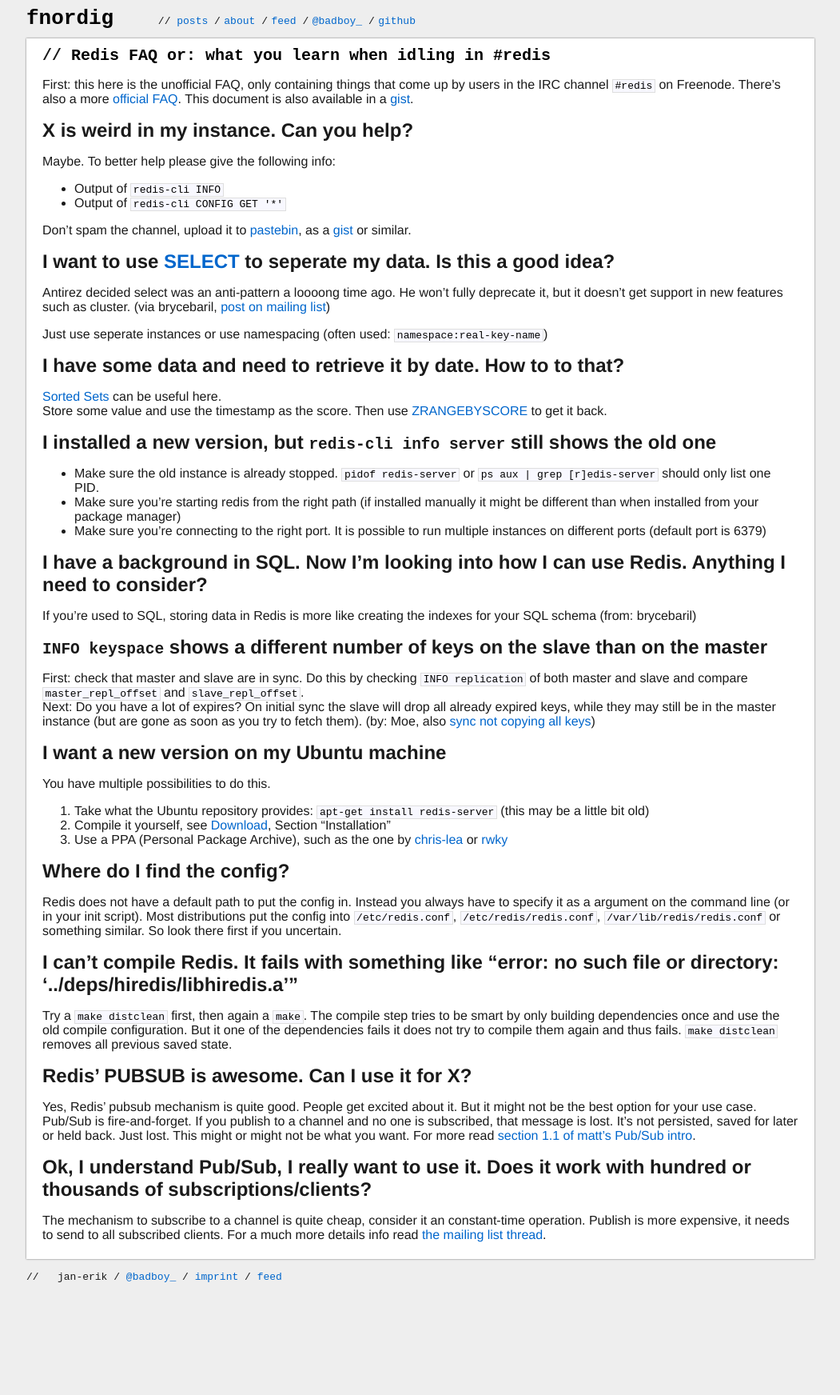
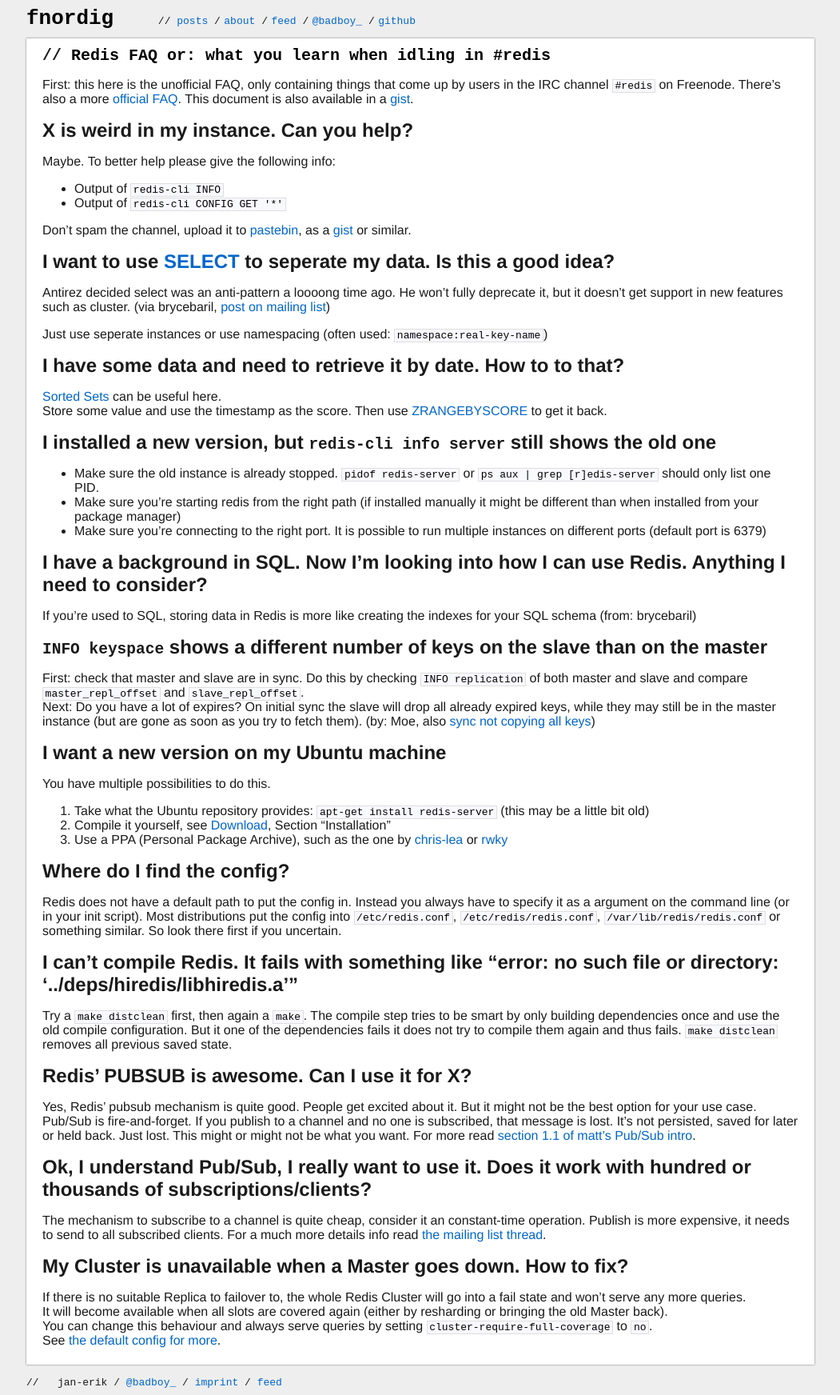
Before and after one commit to badboy/fnordig.de, a Jekyll site: the page built from redis-faq.markdown, in a window 1280 px wide. Shown: the whole page at 80% size, without its empty margins (114-1165 px from the left). Built offline with Jekyll 4.4.1, drawn with Linux system fonts in a browser that asks for light colours; before the commit the page ends 1612 px from its top, so only the background shows below that.

Commit message:
Add note about Cluster unavailable

```diff
--- a/redis-faq.markdown
+++ b/redis-faq.markdown
@@ -63,3 +63,10 @@ Yes, Redis' pubsub mechanism is quite good. People get excited about it. But it
 ## Ok, I understand Pub/Sub, I really want to use it. Does it work with hundred or thousands of subscriptions/clients?
 
 The mechanism to subscribe to a channel is quite cheap, consider it an constant-time operation. Publish is more expensive, it needs to send to all subscribed clients. For a much more details info read [the mailing list thread](https://groups.google.com/forum/#!topic/redis-db/R09u__3Jzfk).
+
+## My Cluster is unavailable when a Master goes down. How to fix?<a id="cluster-unavailable"></a>
+
+If there is no suitable Replica to failover to, the whole Redis Cluster will go into a fail state and won't serve any more queries.
+It will become available when all slots are covered again (either by resharding or bringing the old Master back).
+You can change this behaviour and always serve queries by setting `cluster-require-full-coverage` to `no`.
+See [the default config for more](https://github.com/antirez/redis/blob/821a986643717018cad8af9f35cba49818e60294/redis.conf#L747-L758).
```
